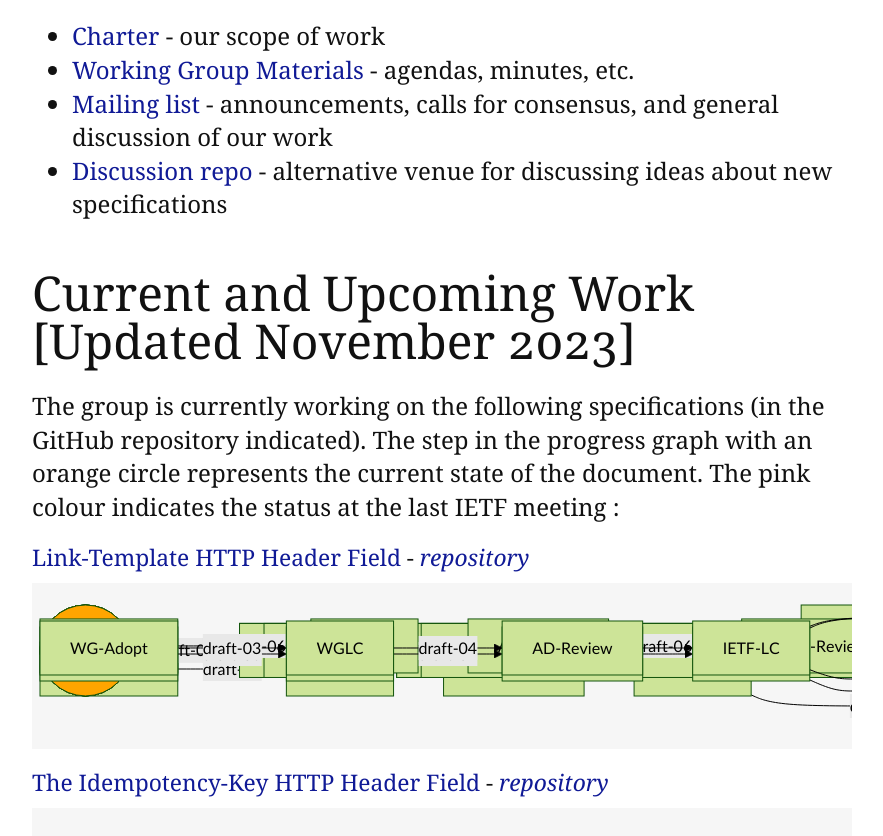
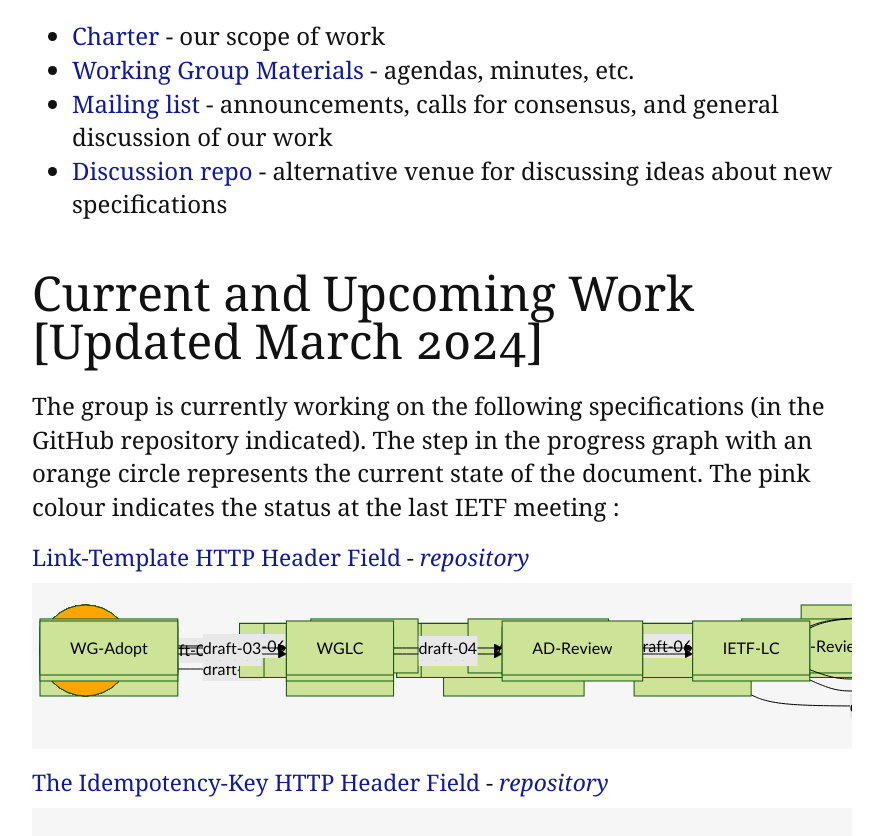
Before and after one commit to ietf-wg-httpapi/ietf-wg-httpapi.github.io, a Jekyll site: the page built from index.md, in a window 1280 px wide and 900 px high, scrolled down 606 px. Shown: the top 836 px of the window, without its empty margins (192-1075 px from the left). Built offline with Jekyll 4.4.1, drawn with Linux system fonts in a browser that asks for light colours.

Commit message:
Updated for IETF119

```diff
--- a/index.md
+++ b/index.md
@@ -15,7 +15,7 @@ See our:
 * [Mailing list](https://www.ietf.org/mailman/listinfo/httpapi) - announcements, calls for consensus, and general discussion of our work
 * [Discussion repo](https://github.com/ietf-wg-httpapi/discussion/discussions) - alternative venue for discussing ideas about new specifications
 
-## Current and Upcoming Work [Updated November 2023]
+## Current and Upcoming Work [Updated March 2024]
 
 The group is currently working on the following specifications (in the GitHub repository indicated). The step in the progress graph with an orange circle represents the current state of the document. The pink colour indicates the status at the last IETF meeting :
 
```
